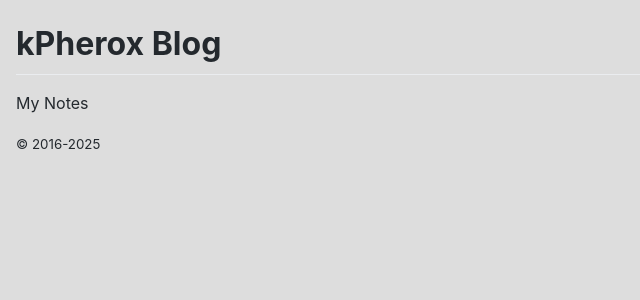
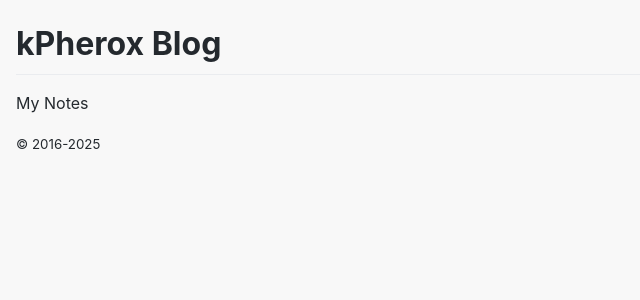
Before and after one commit to kphrx/blog, a Jekyll site: the page built from index.md, in a window 1280 px wide. Shown: the top 300 px of the page, without its empty margins (0-640 px from the left). Built offline with Jekyll 4.4.1, drawn with Linux system fonts in a browser that asks for light colours.

Commit message:
fix: blacken dark theme

```diff
--- a/assets/css/style.css
+++ b/assets/css/style.css
@@ -1,5 +1,5 @@
 :root {
-  --bg-color: #ddd;
+  --bg-color: #f8f8f8;
   --fg-color: #fff;
   --text-color: #24292e;
   --text-sub-color: #6e7781;
@@ -13,15 +13,14 @@
 
   @media (prefers-color-scheme: dark) {
     --bg-color: #000;
-    --fg-color: #222;
+    --fg-color: #171717;
     --text-color: #bebebe;
     --text-sub-color: #888f98;
     --text-accent-color: #76d603;
     --heading-color: #cdcdcd;
     --border-color: #4c4c4c;
     --symbol-color: #484f58;
-    --table-bg-color: #1c1c1c;
-    --table-bg-accent: #141414;
+    --table-bg-accent: #000;
     --table-border-color: #343434;
   }
 }
```
